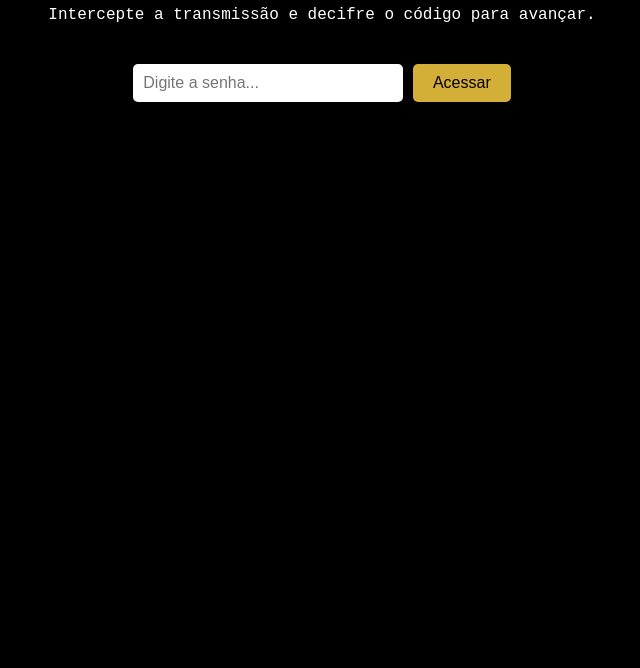
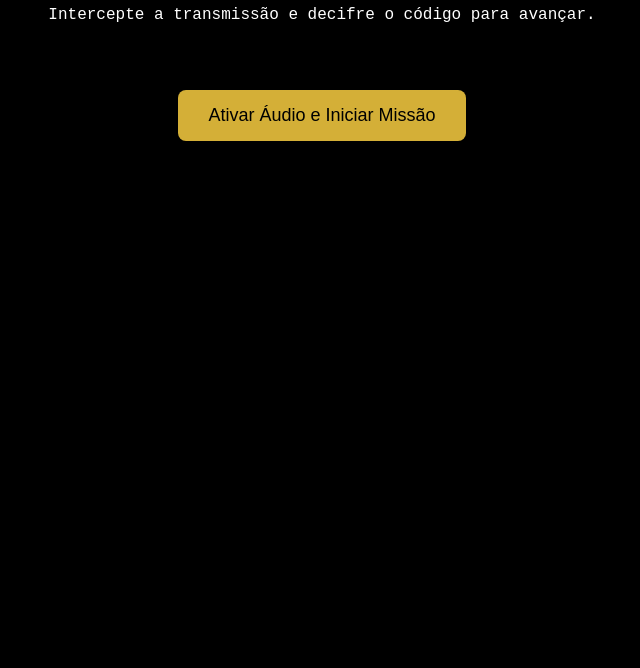
Before and after one commit to ViniBertolotti/Mack-Noir, a plain HTML site: page fase3.html in a window 1280 px wide. Shown: the part 132-800 px from the top of the page, without its empty margins (318-958 px from the left). Drawn offline with Linux system fonts and the light colour scheme.

Commit message:
Update fase3.html

```diff
--- a/fase3.html
+++ b/fase3.html
@@ -15,8 +15,19 @@
         h1 {
             color: #d4af37;
         }
+        #start-audio {
+            padding: 15px 30px;
+            font-size: 18px;
+            background-color: #d4af37;
+            border: none;
+            border-radius: 8px;
+            color: #000;
+            cursor: pointer;
+            margin-top: 50px;
+        }
         .input-area {
             margin-top: 30px;
+            display: none; /* Esconde até o áudio ser ativado */
         }
         input[type="text"] {
             padding: 10px;
@@ -25,7 +36,7 @@
             border: none;
             border-radius: 5px;
         }
-        button {
+        button.access-btn {
             padding: 10px 20px;
             font-size: 16px;
             background-color: #d4af37;
@@ -49,28 +60,32 @@
     <h1>Mack Noir - Fase 3</h1>
     <p>Intercepte a transmissão e decifre o código para avançar.</p>
 
+    <!-- Botão para iniciar o áudio -->
+    <button id="start-audio" onclick="iniciarMissao()">Ativar Áudio e Iniciar Missão</button>
+
     <!-- Áudio de fundo em loop -->
-    <audio id="bg-audio" autoplay muted loop>
+    <audio id="bg-audio" loop>
         <source src="audio/enigma.mp3" type="audio/mpeg">
         Seu navegador não suporta áudio.
     </audio>
 
-    <div class="input-area">
+    <div class="input-area" id="input-area">
         <input type="text" id="password" placeholder="Digite a senha...">
-        <button onclick="checkPassword()">Acessar</button>
+        <button class="access-btn" onclick="checkPassword()">Acessar</button>
+        <div id="message" class="message"></div>
     </div>
 
-    <div id="message" class="message"></div>
+    <script>
+        function iniciarMissao() {
+            const audio = document.getElementById("bg-audio");
+            const startButton = document.getElementById("start-audio");
+            const inputArea = document.getElementById("input-area");
 
-    <script>
-        // Ativar som após carregar
-        const audio = document.getElementById("bg-audio");
-        window.addEventListener('load', () => {
-            audio.muted = false;
-            audio.play().catch(() => {
-                console.log("Autoplay bloqueado, o áudio só tocará após interação.");
-            });
-        });
+            // Toca o áudio e mostra a área de senha
+            audio.play();
+            startButton.style.display = "none";
+            inputArea.style.display = "block";
+        }
 
         function checkPassword() {
             const input = document.getElementById("password").value.trim().toUpperCase();
```
